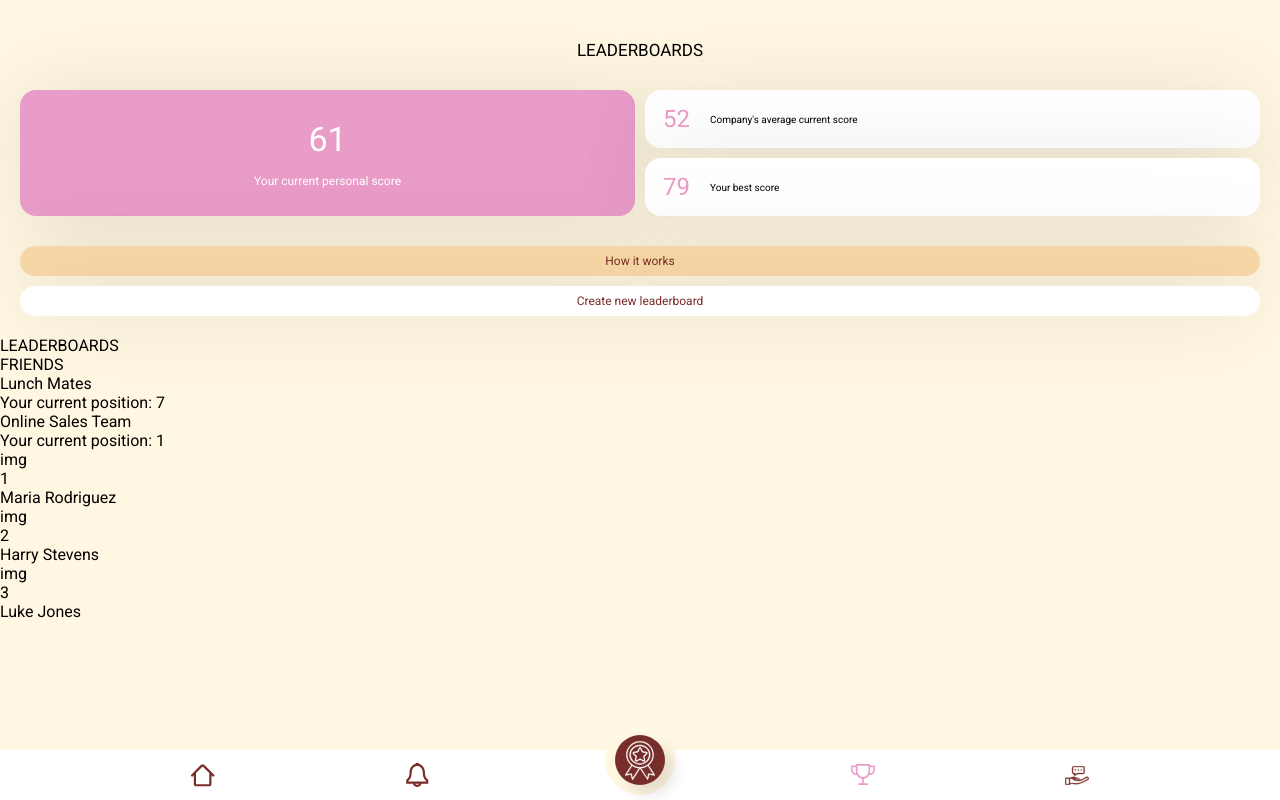
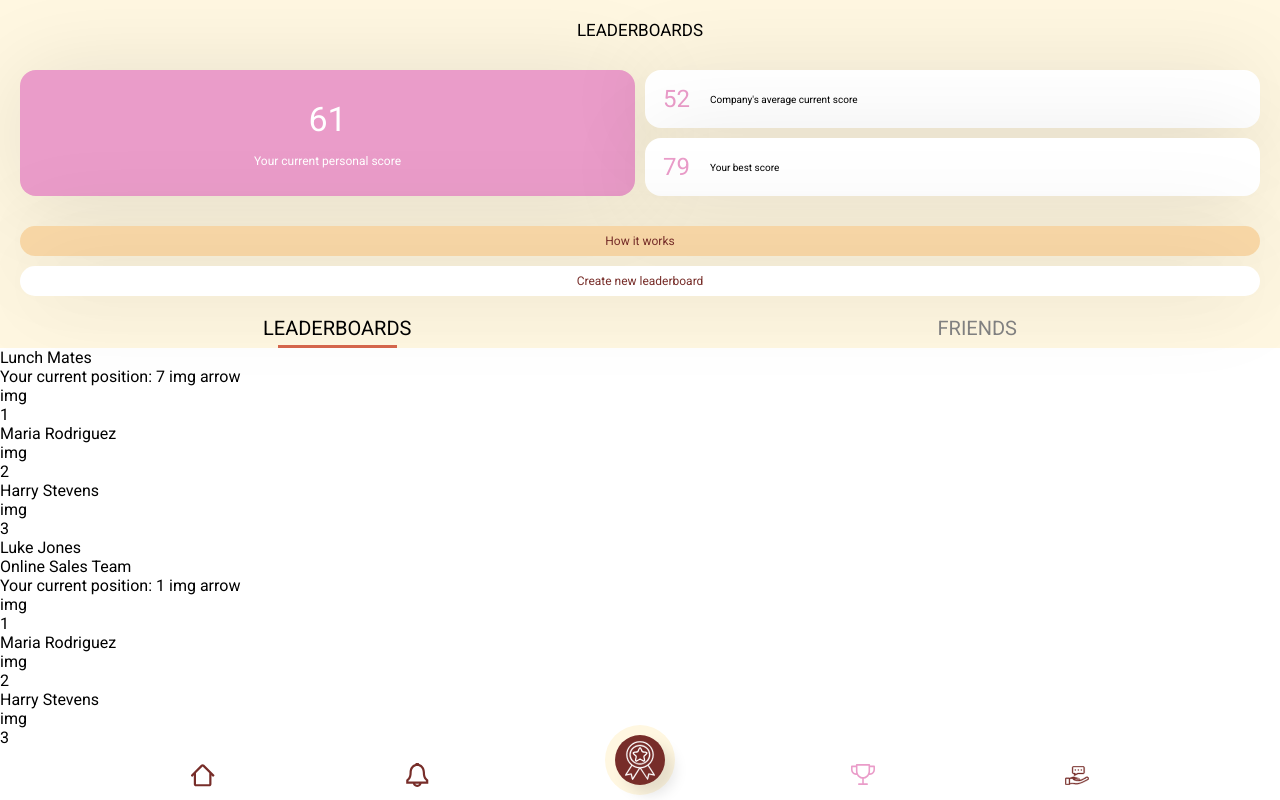
Before and after one commit to CarmenAriasM/XP-user-experience, an Angular app: page /leaderboards in a window 1280 px wide. Built offline with nearby package versions, Linux system fonts and the light colour scheme.

Commit message:
Worked on Leaderboards

```diff
--- a/src/app/components/leaderboards/leaderboards.component.css
+++ b/src/app/components/leaderboards/leaderboards.component.css
@@ -1,6 +1,5 @@
 /* First container styles (score figures) */
 .page-title {
-    padding-top: 20px;
     margin-bottom: 30px;
 }
 .first-container {
@@ -63,3 +62,31 @@
 .flex-container div:first-of-type {
     background-color: var(--pastel-orange);
 }
+/* Sections titles and Leaderboards styles */
+.sections {
+    display: flex;
+    justify-content: space-around;
+    font-size: 20px;
+}
+.underline {
+    width: 80%;
+    border-bottom: 3px solid var(--orange);
+    padding-top: 5px;
+}
+.section {
+    display: flex;
+    flex-direction: column;
+    justify-content: center;
+    align-items: center;
+    cursor: pointer;
+}
+.grey-title {
+    color: grey;
+    padding-bottom: 8px;
+}
+.black-title {
+    color: black;
+}
+.main {
+    background-color: var(--white);
+}
--- a/src/app/components/leaderboards/leaderboards.component.html
+++ b/src/app/components/leaderboards/leaderboards.component.html
@@ -19,24 +19,43 @@
         <div>Create new leaderboard</div>
     </div>
 </div>
-<div>
-    <div>
-        <div>LEADERBOARDS</div>
+<div class="sections">
+    <div class="section">
+        <div [ngClass]="!leaderboards ? 'grey-title' : 'black-title'">LEADERBOARDS</div>
         <div class="underline" *ngIf="leaderboards"></div>
     </div>
-    <div>
-        <div>FRIENDS</div>
+    <div class="section">
+        <div [ngClass]="leaderboards ? 'grey-title' : 'black-title'">FRIENDS</div>
         <div class="underline" *ngIf="!leaderboards"></div>
     </div>
+</div>
+<div class="main">
     <div class="leaderboards" *ngIf="leaderboards">
         <div>
             <div>
                 <div>Lunch Mates</div>
-                <div>Your current position: 7</div>
+                <div>Your current position: 7 <span>img arrow</span></div>
+                <div>
+                    <div>
+                        <div>img</div>
+                        <div>1</div>
+                        <div>Maria Rodriguez</div>
+                    </div>
+                    <div>
+                        <div>img</div>
+                        <div>2</div>
+                        <div>Harry Stevens</div>
+                    </div>
+                    <div>
+                        <div>img</div>
+                        <div>3</div>
+                        <div>Luke Jones</div>
+                    </div>
+                </div>
             </div>
             <div>
                 <div>Online Sales Team</div>
-                <div>Your current position: 1</div>
+                <div>Your current position: 1 <span>img arrow</span></div>
                 <div>
                     <div>
                         <div>img</div>
```
